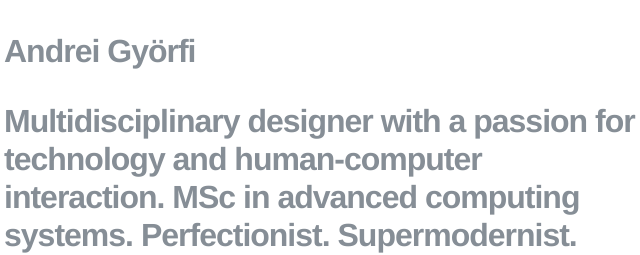
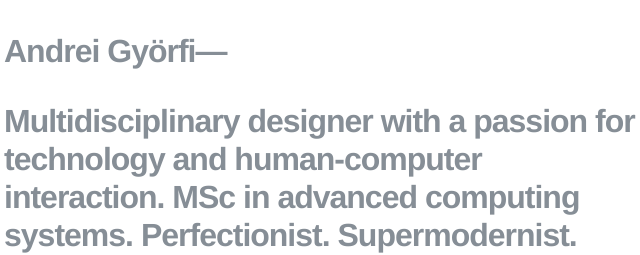
Before and after one commit to andreigyorfi/andreigyorfi.github.io, a plain HTML site: page index.html in a window 1280 px wide. Shown: the top 255 px of the page, 28-668 px from the left. Drawn offline with Linux system fonts and the light colour scheme.

Commit message:
Test develop branch

```diff
--- a/index.html
+++ b/index.html
@@ -12,7 +12,7 @@
     </head>
     <body>
         <div id="main">
-            <p>Andrei Györfi</p>
+            <p>Andrei Györfi—</p>
             <p>Multidisciplinary designer with a passion for technology and human-computer interaction. MSc in advanced computing systems. Perfectionist. Supermodernist.</p>
             <p>Available for hire as a no-nonsense design consultant.</p>
             <p class="small">Specialities: Comprehensive experience in every aspect of small- and large-scale digital product design for mobile and web, including, but not limited to, requirements engineering, discovery and ideation, UI/UX design, prototyping, developing pattern libraries and design systems.</p>
```
